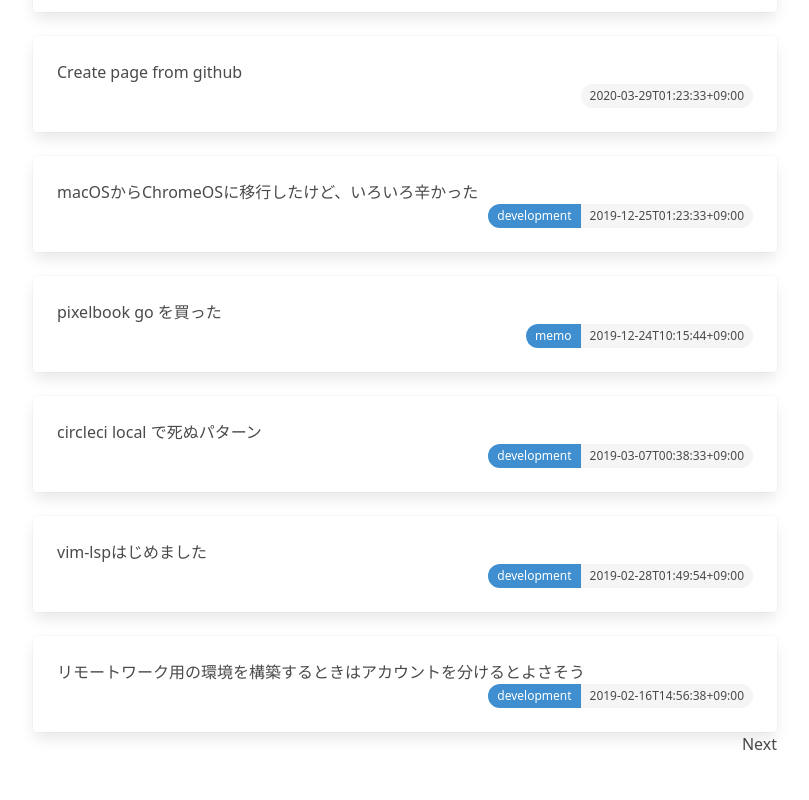
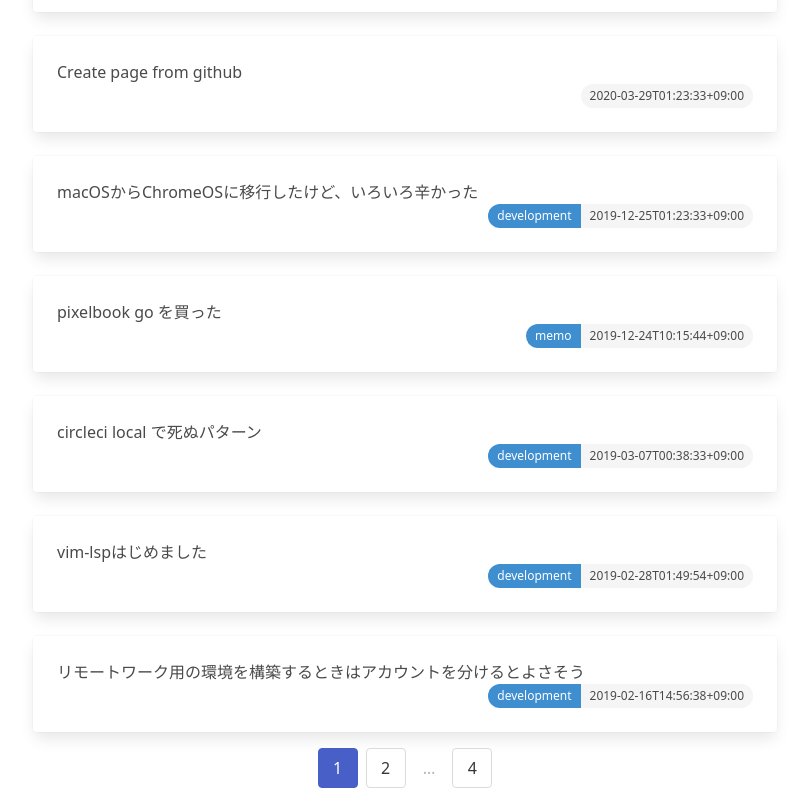
Before and after one commit to mijime/mijime.github.io, a Next.js app: page / in a window 1280 px wide. Shown: the part 972-1772 px from the top of the page, without its empty margins (235-1044 px from the left). Before the commit the page ends 1740 px from the top, so only its background shows below. Built offline with nearby package versions, Linux system fonts and the light colour scheme.

Commit message:
ページネーションをblumaの公式のものに差し替える

```diff
--- a/components/pagenation.tsx
+++ b/components/pagenation.tsx
@@ -12,30 +12,67 @@ export default function Pagenation({
   page,
   itemCount
 }: PagenationProps) {
-  const hasNext = page * PAGE_SIZE < itemCount
-  const hasPrev = page !== 1
+  const prevPage = page - 1
+  const nextPage = page + 1
+  const firstPage = 1
+  const lastPage = Math.ceil(itemCount / PAGE_SIZE)
   return (
-    <div className="columns">
-      {[
-        hasPrev ? (
-          <span className="column">
-            <Link key="prev" href={`${linkPrefix}/${page - 1}`}>
-              Prev
+    <nav className="pagination is-centered pt-4" role="navigation">
+      <ul className="pagination-list">
+        {page !== firstPage ? (
+          <li>
+            <Link href={`${linkPrefix}/${firstPage}`}>
+              <span className="pagination-link">{firstPage}</span>
             </Link>
-          </span>
+          </li>
         ) : (
           <></>
-        ),
-        hasNext ? (
-          <span className="column is-right has-text-right">
-            <Link key="next" href={`${linkPrefix}/${page + 1}`}>
-              Next
-            </Link>
-          </span>
+        )}
+        {page - firstPage > 2 ? (
+          <li>
+            <span className="pagination-ellipsis">&hellip;</span>
+          </li>
         ) : (
           <></>
-        )
-      ]}
-    </div>
+        )}
+        {page - firstPage > 1 ? (
+          <li>
+            <Link href={`${linkPrefix}/${prevPage}`}>
+              <span className="pagination-link">{prevPage}</span>
+            </Link>
+          </li>
+        ) : (
+          <></>
+        )}
+        <li>
+          <span className="pagination-link is-current">{page}</span>
+        </li>
+        {lastPage - page > 1 ? (
+          <li>
+            <Link href={`${linkPrefix}/${nextPage}`}>
+              <span className="pagination-link">{nextPage}</span>
+            </Link>
+          </li>
+        ) : (
+          <></>
+        )}
+        {lastPage - page > 2 ? (
+          <li>
+            <span className="pagination-ellipsis">&hellip;</span>
+          </li>
+        ) : (
+          <></>
+        )}
+        {lastPage !== page ? (
+          <li>
+            <Link href={`${linkPrefix}/${lastPage}`}>
+              <span className="pagination-link">{lastPage}</span>
+            </Link>
+          </li>
+        ) : (
+          <></>
+        )}
+      </ul>
+    </nav>
   )
 }
```
